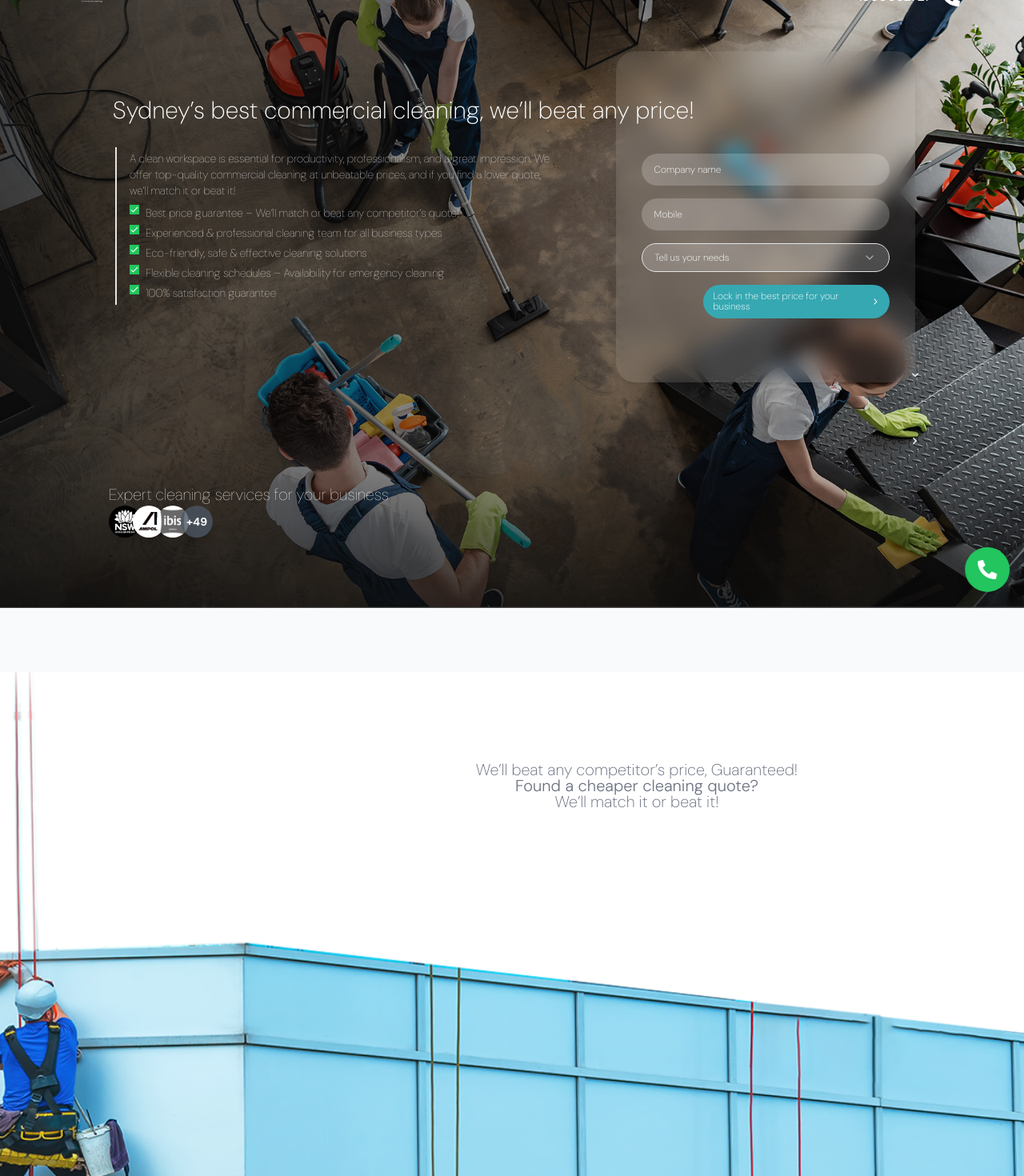
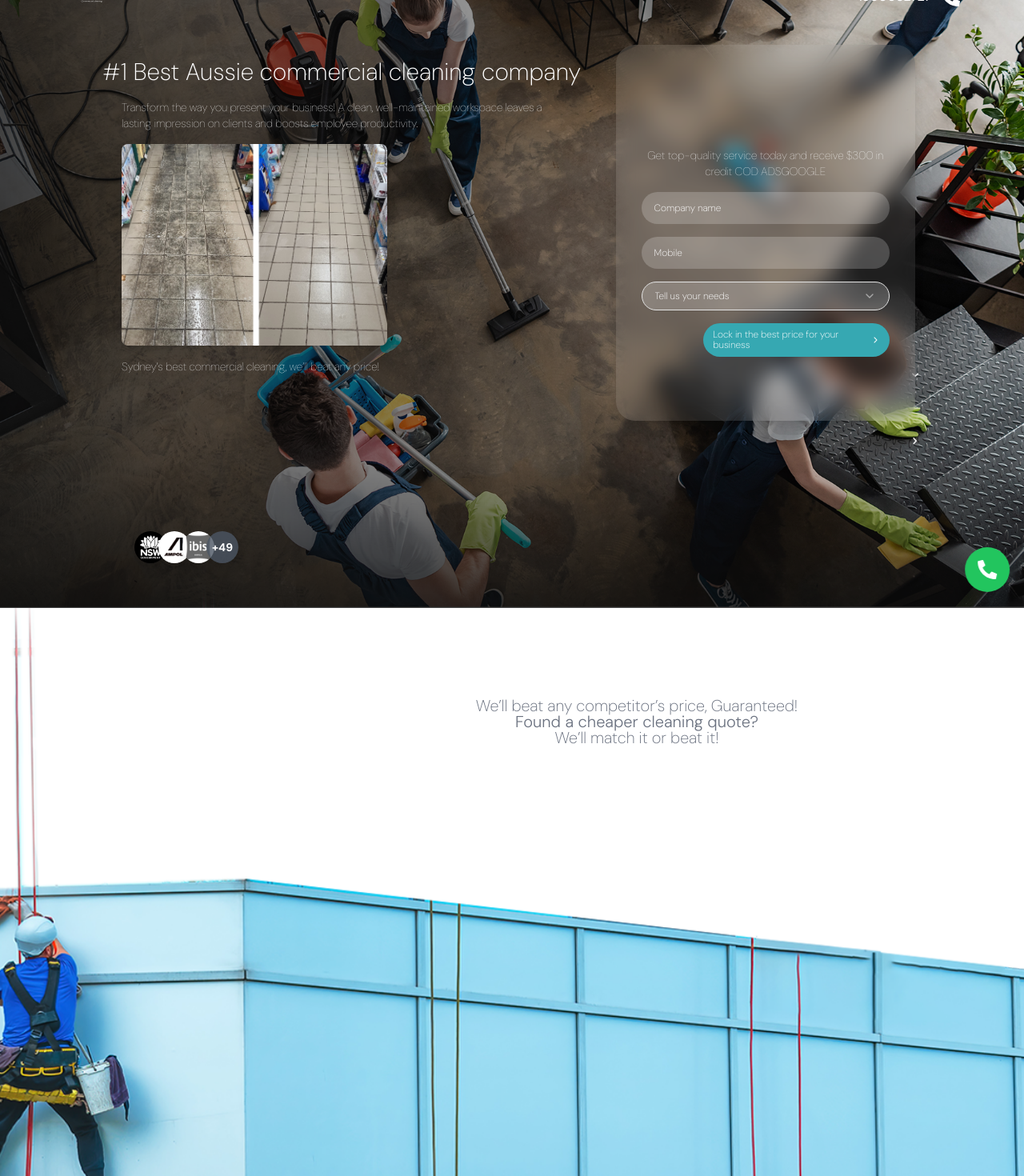
Before and after one commit to DARSOAD/landing, a Next.js app: page / in a window 1280 px wide. Shown: the part 40-1510 px from the top of the page at 80% size. Built offline with nearby package versions, Linux system fonts and the light colour scheme.

Commit message:
Optimización y cambio de la portada

```diff
--- a/app/components/About.tsx
+++ b/app/components/About.tsx
@@ -1,7 +1,7 @@
+import Image from "next/image";
 import Features from "./about/Features";
 import Formhead from "./about/Formhead";
 import ReviewsImages from "./about/ReviewsImages";
-
 
 interface ServiceItemData {
     title: string;
@@ -16,41 +16,40 @@ interface ServiceProps {
 
 const About = ({ data }: ServiceProps) => {
     return (
-        <section id="about"
-        className="
-        relative
-        py-36
-        bg-[url('/layout1_mobile.webp')]
-        lg:bg-[url('/layout1.webp')]
-        bg-cover
-        bg-top
-        bg-no-repeat
-        text-center
-        h-[900px]
-        flex flex-col
-        lg:flex-row
-        justify-between
-        items-center
-        w-full
-        lg:px-28
-        lg:pt-20
-        lg:items-start
-        lg:h-screen
-        "
-    >
+        <section id="about" className="relative py-20 text-center flex flex-col lg:flex-row justify-between items-center w-full lg:px-28 lg:pt-20 lg:items-start lg:h-screen">
+            {/* Fondo optimizado */}
+            <div className="absolute inset-0 -z-10">
+                <Image
+                    src="/layout1.webp"
+                    alt="Background"
+                    layout="fill"
+                    objectFit="cover"
+                    priority
+                    className="hidden lg:block"
+                />
+                <Image
+                    src="/layout1_mobile.webp"
+                    alt="Mobile Background"
+                    layout="fill"
+                    objectFit="cover"
+                    priority
+                    className="lg:hidden"
+                />
+            </div>
+
             {/* Columna Izquierda - Texto y Características */}
-        <div className="px-6 w-full lg:w-[60%] text-left space-y-6 ">
-            <h2 className="text-2xl lg:text-3xl font-sans font-extralight lg:absolute lg:top-40 lg:left-[11%] lg:z-10 leading-tight text-white 2xl:text-4xl 2xl:left-[7%]">
-                Sydney’s best commercial cleaning, we’ll beat any price!
+            <div className="px-6 w-full lg:w-[60%] text-left space-y-6">
+                <h2 className="text-2xl lg:text-3xl font-sans pl-4 font-extralight lg:absolute lg:top-28 2xl:top-36 lg:pl-0 lg:left-[10%] lg:z-10 leading-tight text-white 2xl:text-4xl 2xl:left-[11%]">
+                    #1 Best Aussie commercial cleaning company
                 </h2>
                 <Features />
-            <div className="hidden md:block absolute bottom-8">
+                <div className="hidden md:block absolute bottom-0">
                     <ReviewsImages />
                 </div>
             </div>
 
             {/* Columna Derecha - Formulario */}
-        <div className="px-6 w-full lg:w-[40%] flex justify-end lg:justify-start ">
+            <div className="px-6 w-full lg:w-[40%] flex justify-end lg:justify-start">
                 <Formhead data={data} />
             </div>
 
@@ -59,7 +58,6 @@ const About = ({ data }: ServiceProps) => {
                 <ReviewsImages />
             </div>
         </section>
-
     );
 };
 
--- a/app/components/Promo.tsx
+++ b/app/components/Promo.tsx
@@ -1,15 +1,10 @@
-
+import Image from "next/image";
 
 export default function Promo() {
     return (
         <section id="promo"
             className="
             relative
-        bg-[url('/layout2_mobile.webp')]
-        lg:bg-[url('/layout2.webp')]
-        bg-cover
-        bg-top
-        bg-no-repeat
             text-center
             h-auto
             flex flex-col
@@ -20,6 +15,28 @@ export default function Promo() {
             lg:px-28
             "
         >
+            {/* Imagen de fondo optimizada */}
+            <div className="absolute inset-0 -z-10">
+                {/* Imagen para Desktop */}
+                <Image
+                    src="/layout2.webp"
+                    alt="Background"
+                    layout="fill"
+                    objectFit="cover"
+                    priority
+                    className="hidden lg:block"
+                />
+                {/* Imagen para Móvil */}
+                <Image
+                    src="/layout2_mobile.webp"
+                    alt="Mobile Background"
+                    layout="fill"
+                    objectFit="cover"
+                    priority
+                    className="lg:hidden"
+                />
+            </div>
+
             {/* Texto superior */}
             <div className="absolute top-8 right-1 transform text-gray-500 font-sans w-4/5 text-xs md:text-xl md:top-28 lg:w-3/4 leading-none lg:leading-5 2xl:text-2xl 2xl:top-44 2xl:w-3/5">
                 <h3 className="font-extralight mb-0">We’ll beat any competitor’s price, Guaranteed!</h3>
@@ -28,11 +45,11 @@ export default function Promo() {
             </div>
 
             {/* Beneficios */}
-            <div className="mt-[90vh] pb-8 px-4 w-full transform grid grid-cols-3 gap-6 text-[#5c87a3] font-light text-xs lg:grid-cols-4 md:text-lg md:mt-[calc(120vh)] 2xl:mt-[800px] 2xl:px-36 2xl:text-2xl 2xl:pb-20">
-                <p className="leading-none">24/7 Availability for  Emergency cleaning</p>
+            <div className="mt-[35vh] pb-8 px-4 w-full transform grid grid-cols-3 gap-6 text-[#5c87a3] font-light text-xs lg:grid-cols-4 md:text-lg md:mt-[calc(120vh)] 2xl:mt-[800px] 2xl:px-36 2xl:text-2xl 2xl:pb-20">
+                <p className="leading-none">24/7 Availability for Emergency cleaning</p>
                 <p className="leading-none">Fast quote – 1 hour – No delays, just clean results!</p>
-                <p className="leading-none">Get your first clean  <span className="font-semibold">FREE*</span></p>
-                <p className="hidden lg:block leading-none">100% Trust guarantee -  Fully insured & verifed cleaners!</p>
+                <p className="leading-none">Get your first clean <span className="font-semibold">FREE*</span></p>
+                <p className="hidden lg:block leading-none">100% Trust guarantee - Fully insured & verified cleaners!</p>
             </div>
         </section>
     );
--- a/app/components/Services.tsx
+++ b/app/components/Services.tsx
@@ -32,7 +32,8 @@ export default function Services({ data, classname }: ServiceProps) {
     return (
         <section className={`testimonial-block sm:py-14 py-20 bg-[#f9f9fa] ${classname}`}>
             <div className="flex flex-col w-full">
-                {/* ... (resto del código igual) */}
+            <h3 className="font-sans text-center text-gray-600 lg:!text-2xl leading-none">Commercial cleaning services</h3>
+            <p className="font-sans text-center text-gray-500 lg:!text-2xl leading-none">Sydney-Wide Cleaning Services - Every space, perfectly cleaned</p>
                 <div className="list-testimonials md:mt-10 mt-7 w-full px-5 lg:pl-20 lg:pr-20 2xl:pr-56 2xl:pl-64">
                     <Swiper
                         spaceBetween={20}
--- a/app/components/about/Features.tsx
+++ b/app/components/about/Features.tsx
@@ -1,29 +1,35 @@
-import { IoMdCheckmark } from "react-icons/io";
+// import { IoMdCheckmark } from "react-icons/io";
+import Image from "next/image";
 
+const Features = () => {
+    return (
+        <div className="text-white mt-2 mx-2 px-2 lg:block lg:!mt-20 lg:py-1 2xl:ml-8 2xl:!mt-32">
+            {/* Texto superior */}
+            <p className="mt-4 font-sans text-xs text-left font-extralight lg:font-thin lg:text-sm leading-[1.1] lg:mt-0 2xl:text-xl">
+                Transform the way you present your business! A clean, well-maintained workspace leaves a lasting impression on clients and boosts employee productivity.
+            </p>
 
-const Features= () => {
-    return (
+            {/* Imagen en el centro */}
+            <div className="relative w-full my-4 flex justify-center lg:w-[60%]">
+                <Image
+                    src="../cleaning-before-after.webp"
+                    alt="Before and After Cleaning"
+                    width={600}
+                    height={300}
+                    className="rounded-lg shadow-lg"
+                    priority
+                    quality={75} // 🔥 Reduce peso sin perder calidad
+                    sizes="(max-width: 768px) 80vw, (max-width: 1200px) 50vw, 600px" // 🔥 Ajusta el tamaño dinámicamente
+                    loading="eager" // 🔥 Carga lo antes posible
+                />
+            </div>
 
-        <div className="text-white mt-8 mx-2 px-4 lg:block border-l-4 lg:!mt-36 lg:border-l-2 lg:py-1 2xl:ml-8">
-            <p className="mt-4 font-sans text-xs text-left font-extralight lg:font-thin lg:text-sm leading-[1.1] lg:mt-0 2xl:text-xl">
-            A clean workspace is essential for productivity, professionalism, and a great impression. We offer top-quality commercial cleaning at unbeatable prices, and if you find a lower quote, we’ll match it or beat it!
+            {/* Texto inferior */}
+            <p className="font-sans text-xs text-left font-extralight lg:font-thin lg:text-sm leading-[1.1] 2xl:text-xl">
+                Sydney’s best commercial cleaning, we’ll beat any price!
             </p>
-            <ul className="pt-2 space-y-1">
-            {[
-                "Best price guarantee – We’ll match or beat any competitor’s quote!",
-                "Experienced & professional cleaning team for all business types",
-                "Eco-friendly, safe & effective cleaning solutions",
-                "Flexible cleaning schedules – Availability for emergency cleaning",
-                "100% satisfaction guarantee",
-            ].map((text, index) => (
-                <li key={index} className="flex items-start space-x-2">
-                <span className="bg-green-500 text-xs"> <IoMdCheckmark/> </span>
-                <p className="text-xs font-sans font-extralight lg:font-thin leading-[1] lg:text-sm lg:leading-[1.5] 2xl:text-xl">{text}</p>
-                </li>
-            ))}
-            </ul>
         </div>
     );
-}
+};
 
-export default Features
+export default Features;
--- a/app/components/about/Formhead.tsx
+++ b/app/components/about/Formhead.tsx
@@ -70,16 +70,20 @@ export default function Formhead({ data }: ServiceProps) {
                 trackConversion("linkedin");
             }
         } catch (error) {
-            setErrorMessage("Error sending the email."+error);
+            setErrorMessage("Error sending the email." + error);
         }
 
         setLoading(false);
     };
 
     return (
-        <div className="flex items-center justify-center pt-6">
-            <div className="relative bg-gray-200 bg-opacity-10 backdrop-blur-md px-8 pt-24 lg:pt-32 pb-8 lg:pb-20 rounded-3xl shadow-lg max-w-md w-full 2xl:pt-40 2xl:pb-32">
+        <div className="flex items-center justify-center pt-4">
+            <div className="relative bg-gray-200 bg-opacity-10 backdrop-blur-md px-8 pt-10 lg:pt-32 pb-8 lg:pb-20 rounded-3xl shadow-lg max-w-md w-full 2xl:pt-40 2xl:pb-32">
                 <form onSubmit={handleSubmit} className="space-y-4" id="formhead">
+
+                    <p className="font-sans text-xs text-center font-extralight lg:font-thin lg:text-sm leading-[1.1] 2xl:text-xl text-white">
+                    Get top-quality service today and receive $300 in credit COD ADSGOOGLE
+                    </p>
                     {/* Campo: Company Name */}
                     <input
                         type="text"
--- a/app/components/about/ReviewsImages.tsx
+++ b/app/components/about/ReviewsImages.tsx
@@ -2,12 +2,12 @@ import Image from "next/image";
 
 export default function ReviewsImages() {
     return (
-        <div className="w-full flex flex-col justify-start px-6 lg:px-0 lg:py-4 pt-8">
+        <div className="w-full flex flex-col justify-start px-6 lg:px-8 lg:py-4 pt-8">
 
             {/* Texto Principal PC */}
-        <h1 className="text-xl font-thin text-white text-left hidden lg:block">
+            {/* <h1 className="text-xl font-thin text-white text-left hidden lg:block">
                 Expert cleaning services for your business
-        </h1>
+            </h1> */}
 
             {/* Grupo de Avatares */}
             <div className="flex items-center space-x-[-10px] mb-4 justify-start w-full">
--- a/app/page.tsx
+++ b/app/page.tsx
@@ -24,7 +24,7 @@ export default function Home() {
       </Head>
 
       <Header />
-      <main className="space-y-20">
+      <main>
         <About data={servicesEspecificData} />
         <Promo />
         <Companies data={companiesData} /> {/* Se envía un array vacío porque ya no se usa companiesData */}
--- a/next.config.ts
+++ b/next.config.ts
@@ -12,9 +12,14 @@ const nextConfig: NextConfig = withBundleAnalyzer({
   swcMinify: true, // Usa SWC para minificación más rápida y eficiente
   images: {
     unoptimized: true, // Desactiva optimización de imágenes (para S3, pero revisa si es necesario)
+    formats: ['image/avif', 'image/webp'], // 🔥 Next.js elegirá AVIF si el navegador lo soporta
+    minimumCacheTTL: 60, // 🔥 Cachea imágenes por 60s mínimo en el servidor
   },
   experimental: {
     scrollRestoration: true, // Mejora la experiencia de usuario evitando recargas innecesarias
+    outputFileTracingIncludes: {
+      "/*": ["node_modules/some-large-lib/**"], // Evita incluir paquetes innecesarios
+    },
   },
   compiler: {
     removeConsole: process.env.NODE_ENV === "production", // Elimina `console.log` en producción
```
Also changed, not shown: app/components/Choose.tsx (+25 -8 lines), public/cleaning-before-after.webp (added), 1 other file (tests, documents, lock files or other folders). Lines whose indentation alone changed are shown as unchanged.
